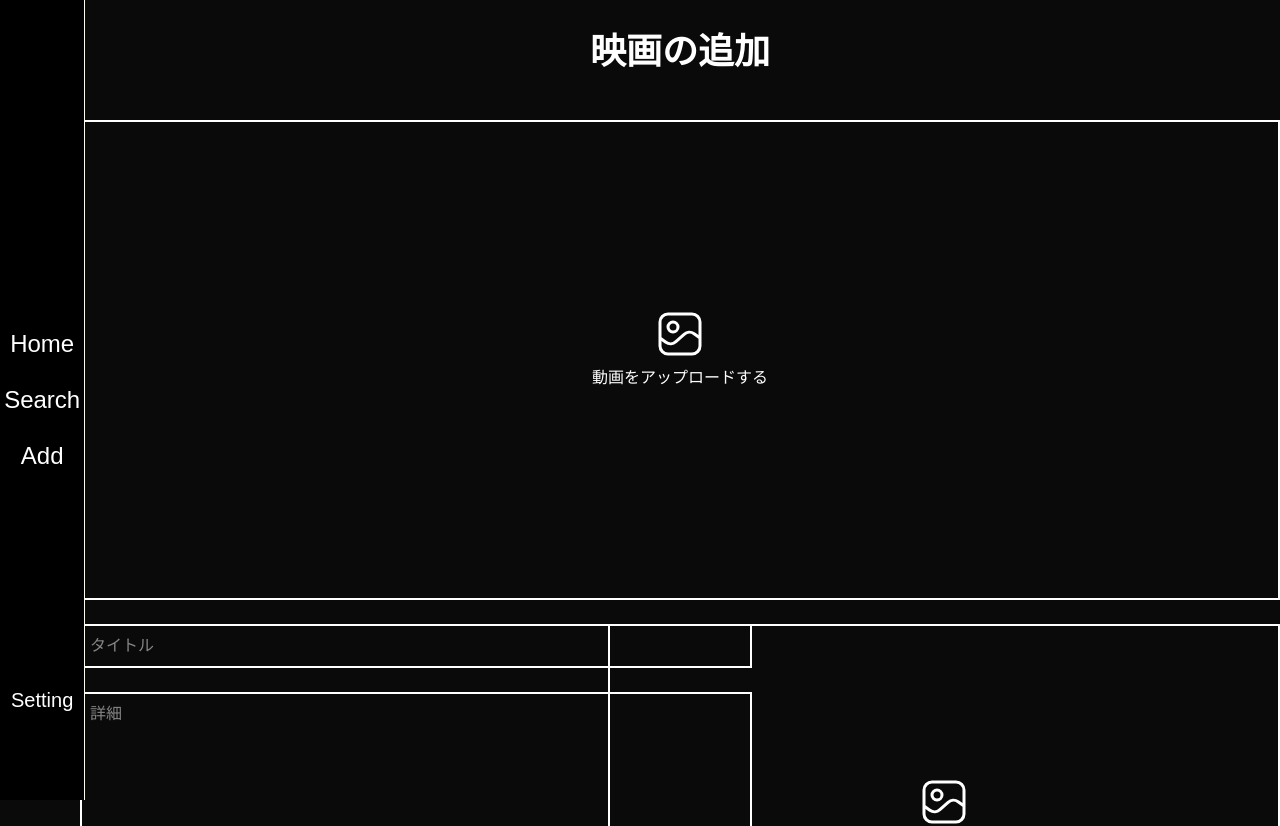
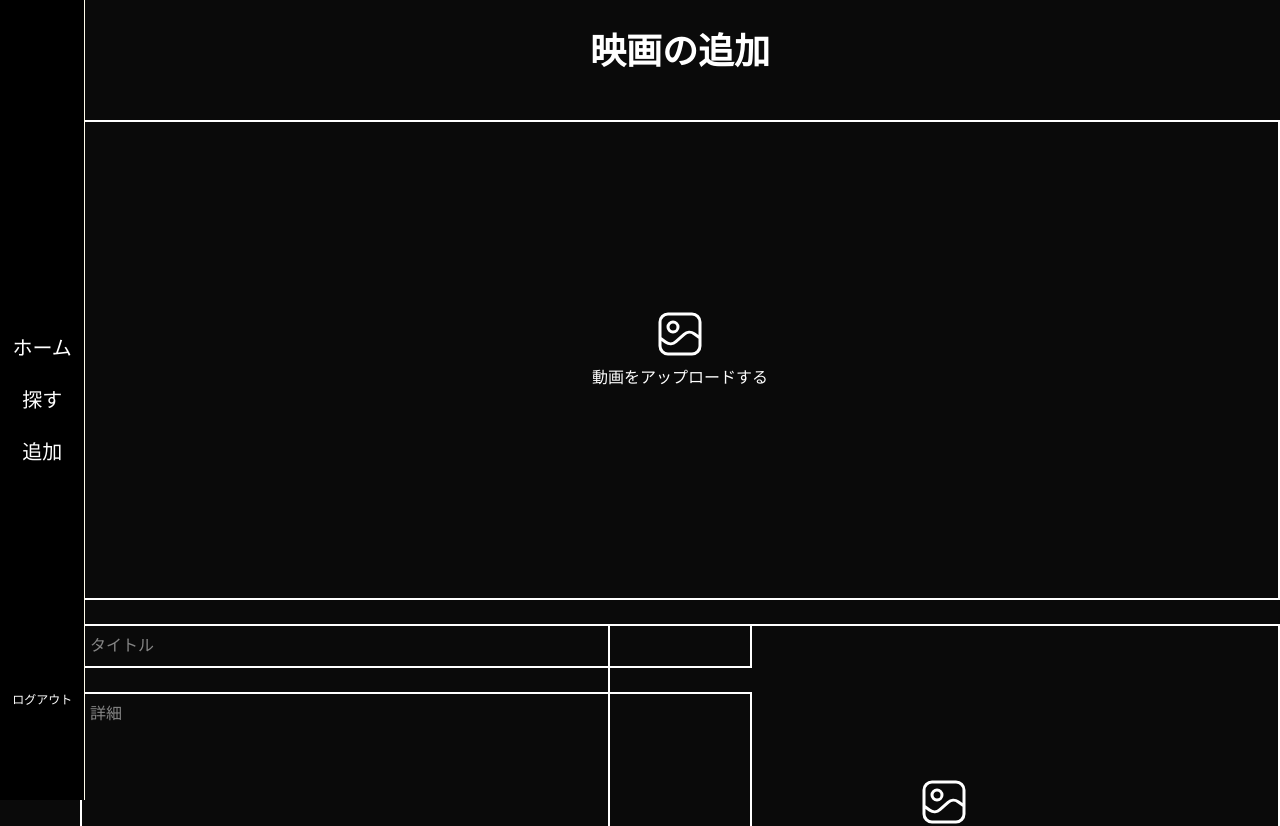
Before and after one commit to yu8867/Netflix, a Next.js app in the folder frontend/: page /register_video in a window 1280 px wide. Shown: the top 826 px of the page. Built offline with nearby package versions, Linux system fonts and the light colour scheme.

Commit message:
add:ログアウト機能追加、refresh_token削除

```diff
--- a/frontend/app/home/components/Header.tsx
+++ b/frontend/app/home/components/Header.tsx
@@ -2,23 +2,36 @@ import Link from "next/link";
 import React from "react";
 
 const Header = () => {
+  const LogOutEvent = async () => {
+    await fetch("http://127.0.0.1:8000/auth/logout", {
+      method: "POST",
+      credentials: "include", // ← cookie を送る
+    });
+    localStorage.clear();
+  };
+
   return (
     <div className="fixed w-1/15 h-screen border-r border-amber-50 bg-black text-white">
       <div className="h-1/4"></div>
-      <div className="h-1/2 flex flex-col justify-center items-center text-2xl gap-6">
+      <div className="h-1/2 flex flex-col justify-center items-center text-xl gap-6">
         <Link href="/home">
-          <div className="hover:text-4xl">Home</div>
+          <div className="hover:text-2xl">ホーム</div>
         </Link>
         <Link href="/home">
-          <div className="hover:text-4xl">Search</div>
+          <div className="hover:text-2xl">探す</div>
         </Link>
         <Link href="/register_video">
-          <div className="hover:text-4xl">Add</div>
+          <div className="hover:text-2xl">追加</div>
         </Link>
       </div>
-      <div className="h-1/4 flex flex-col justify-center items-center text-xl">
-        <Link href="/home">
-          <div>Setting</div>
+      <div className="h-1/4 flex flex-col justify-center items-center text-[12px]">
+        <Link href="/login">
+          <button
+            onClick={LogOutEvent}
+            className="hover:text-[16px] cursor-pointer"
+          >
+            <div>ログアウト</div>
+          </button>
         </Link>
       </div>
     </div>
```
